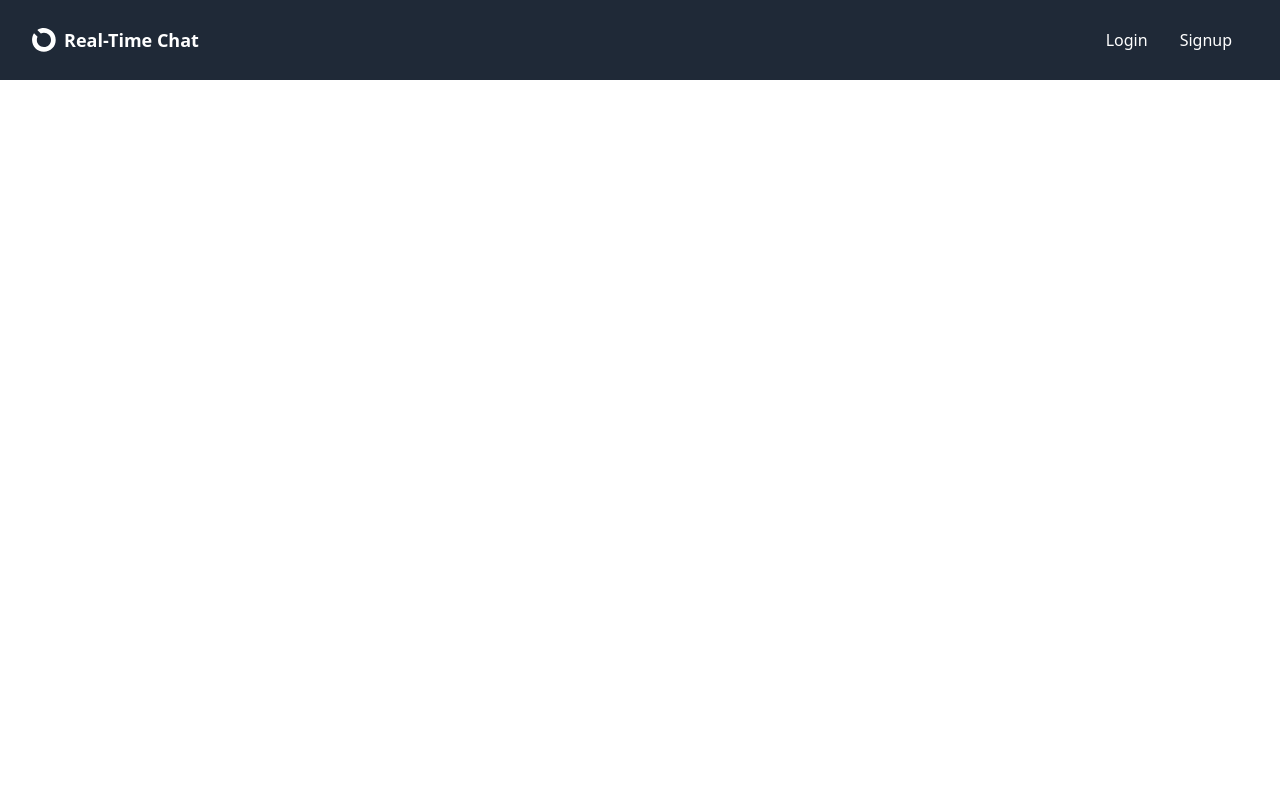
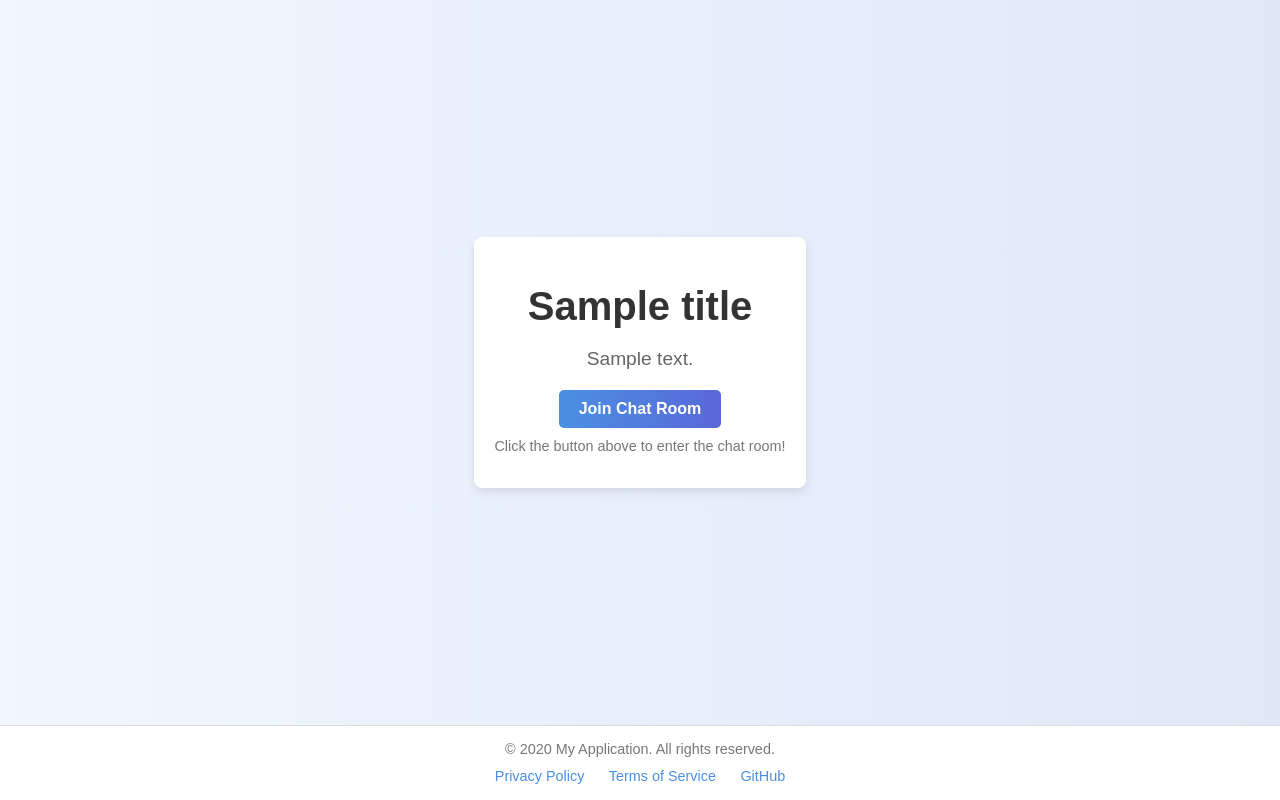
Before and after one commit to wawerks/DjangoProject, a Django app: template DjangoProject-App1/a_rtchat/templates/a_rtchat/index.html in a window 1280 px wide. Run offline with Django 5.2, Linux system fonts and the light colour scheme; the template is opened without the code that fills it: most values are stand-ins (such as "Sample title", 1, 10 or a date in 2020); parts of the project's set-up code (start-up, migrations or seed data) failed here and were passed over; some libraries are stand-ins or nearby versions.

Commit message:
added footer

```diff
--- a/DjangoProject-App1/a_rtchat/templates/a_rtchat/index.html
+++ b/DjangoProject-App1/a_rtchat/templates/a_rtchat/index.html
@@ -1,22 +1,147 @@
-{% extends 'base.html' %}
+<!DOCTYPE html>
+<html lang="en">
+<head>
+    <meta charset="UTF-8">
+    <meta name="viewport" content="width=device-width, initial-scale=1.0">
+    <title>{{ title }}</title>
+    <style>
+        /* General Reset */
+        body, html {
+            margin: 0;
+            padding: 0;
+            box-sizing: border-box;
+            font-family: Arial, sans-serif;
+            height: 100%;
+        }
 
-{% block content %}
-<div class="container mx-auto px-4 py-8">
-    <h1 class="text-3xl font-bold mb-8">Chat Rooms</h1>
+        /* Container Setup */
+        .container {
+            display: flex;
+            flex-direction: column;
+            min-height: 100vh; /* Ensures full page height */
+        }
 
-    <div class="grid grid-cols-1 md:grid-cols-2 lg:grid-cols-3 gap-6">
-        {% for group in chat_groups %}
-        <a href="{% url 'chatroom' group.group_name %}" class="block">
-            <div class="bg-white rounded-lg shadow-md p-6 hover:shadow-lg transition-shadow">
-                <h2 class="text-xl font-semibold mb-2">{{ group.group_name }}</h2>
-                <p class="text-gray-600">Join the conversation</p>
+        /* Main Content */
+        .content {
+            flex-grow: 1; /* Ensures content takes up remaining space */
+            display: flex;
+            justify-content: center;
+            align-items: center;
+            background: linear-gradient(to right, #f0f7ff, #e0e8f8);
+            padding: 20px;
+        }
+
+        /* Card Design */
+        .card {
+            text-align: center;
+            background: white;
+            padding: 20px;
+            border-radius: 8px;
+            box-shadow: 0 4px 10px rgba(0, 0, 0, 0.1);
+            transition: transform 0.3s, box-shadow 0.3s;
+        }
+
+        /* Card Hover Effect */
+        .card:hover {
+            transform: scale(1.05);
+            box-shadow: 0 8px 20px rgba(0, 0, 0, 0.2);
+        }
+
+        /* Title and Description Styling */
+        .title {
+            font-size: 2.5em;
+            font-weight: bold;
+            color: #333;
+            margin-bottom: 10px;
+        }
+
+        .description {
+            font-size: 1.2em;
+            color: #666;
+            margin-bottom: 20px;
+        }
+
+        /* Button and Hint */
+        .actions {
+            margin-top: 20px;
+        }
+
+        .button {
+            display: inline-block;
+            padding: 10px 20px;
+            background: linear-gradient(to right, #4a90e2, #5a68d8);
+            color: white;
+            text-decoration: none;
+            font-weight: bold;
+            border-radius: 5px;
+            transition: background 0.3s, transform 0.2s;
+        }
+
+        .button:hover {
+            background: linear-gradient(to right, #357ac9, #4b4ed8);
+            transform: translateY(-3px);
+        }
+
+        .hint {
+            margin-top: 10px;
+            color: #777;
+            font-size: 0.9em;
+        }
+
+        /* Footer Section */
+        .footer {
+            background: white;
+            padding: 15px 20px;
+            text-align: center;
+            border-top: 1px solid #ddd;
+        }
+
+        .footer p {
+            margin: 0;
+            color: #777;
+            font-size: 0.9em;
+        }
+
+        .footer .links {
+            margin-top: 10px;
+        }
+
+        .footer .links a {
+            margin: 0 10px;
+            color: #4a90e2;
+            text-decoration: none;
+            font-size: 0.9em;
+            transition: color 0.3s;
+        }
+
+        .footer .links a:hover {
+            color: #357ac9;
+        }
+    </style>
+</head>
+<body>
+    <div class="container">
+        <!-- Main Content -->
+        <div class="content">
+            <div class="card">
+                <h1 class="title">{{ title }}</h1>
+                <p class="description">{{ description }}</p>
+                <div class="actions">
+                    <a href="{% url 'chat' %}" class="button">Join Chat Room</a>
+                    <p class="hint">Click the button above to enter the chat room!</p>
+                </div>
             </div>
-        </a>
-        {% empty %}
-        <div class="col-span-full text-center py-8">
-            <p class="text-gray-500">No chat rooms available.</p>
         </div>
-        {% endfor %}
+
+        <!-- Footer -->
+        <footer class="footer">
+            <p>&copy; {{ current_year }} My Application. All rights reserved.</p>
+            <div class="links">
+                <a href="#">Privacy Policy</a>
+                <a href="#">Terms of Service</a>
+                <a href="https://github.com/wawerks/DjangoProject.git" target="_blank">GitHub</a>
+            </div>
+        </footer>
     </div>
-</div>
-{% endblock %}
+</body>
+</html>
```
